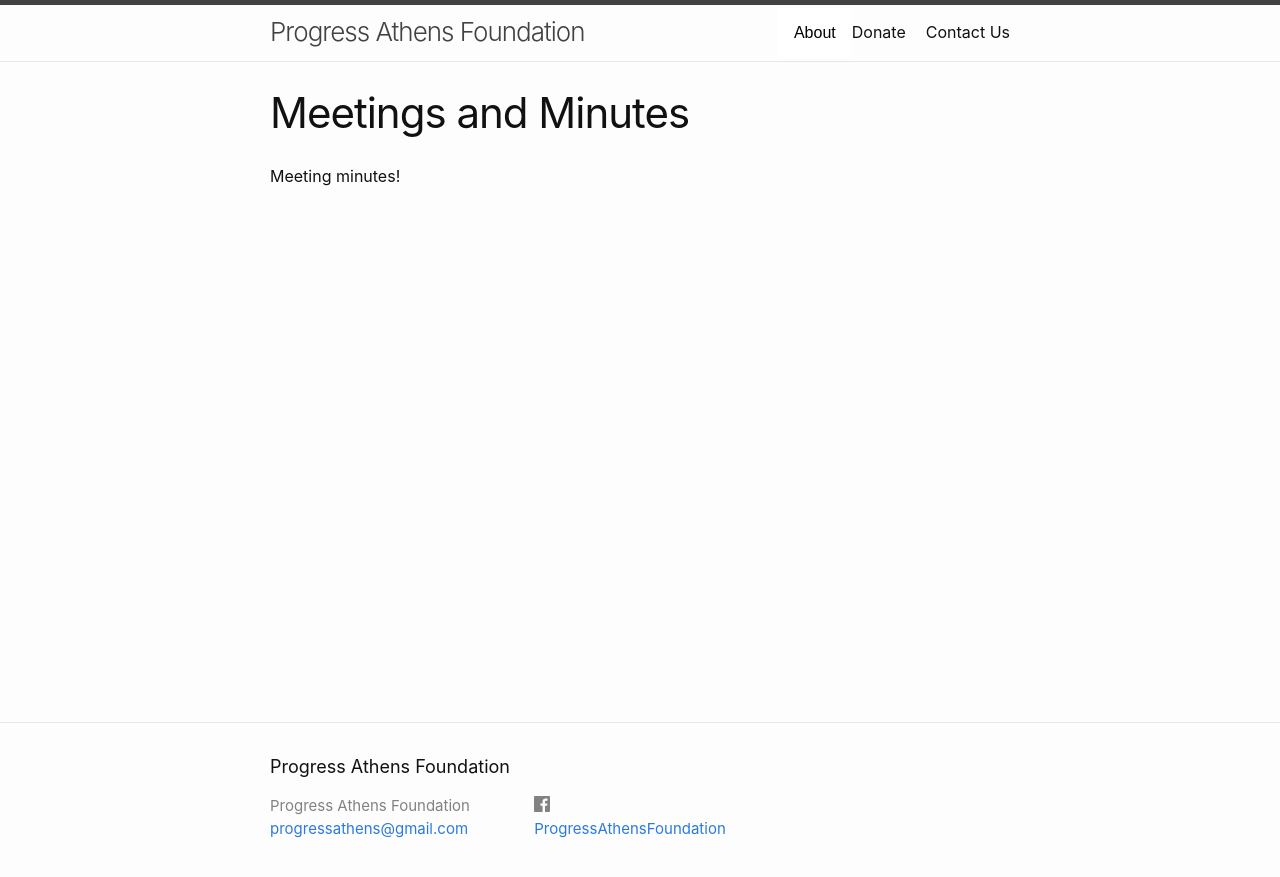
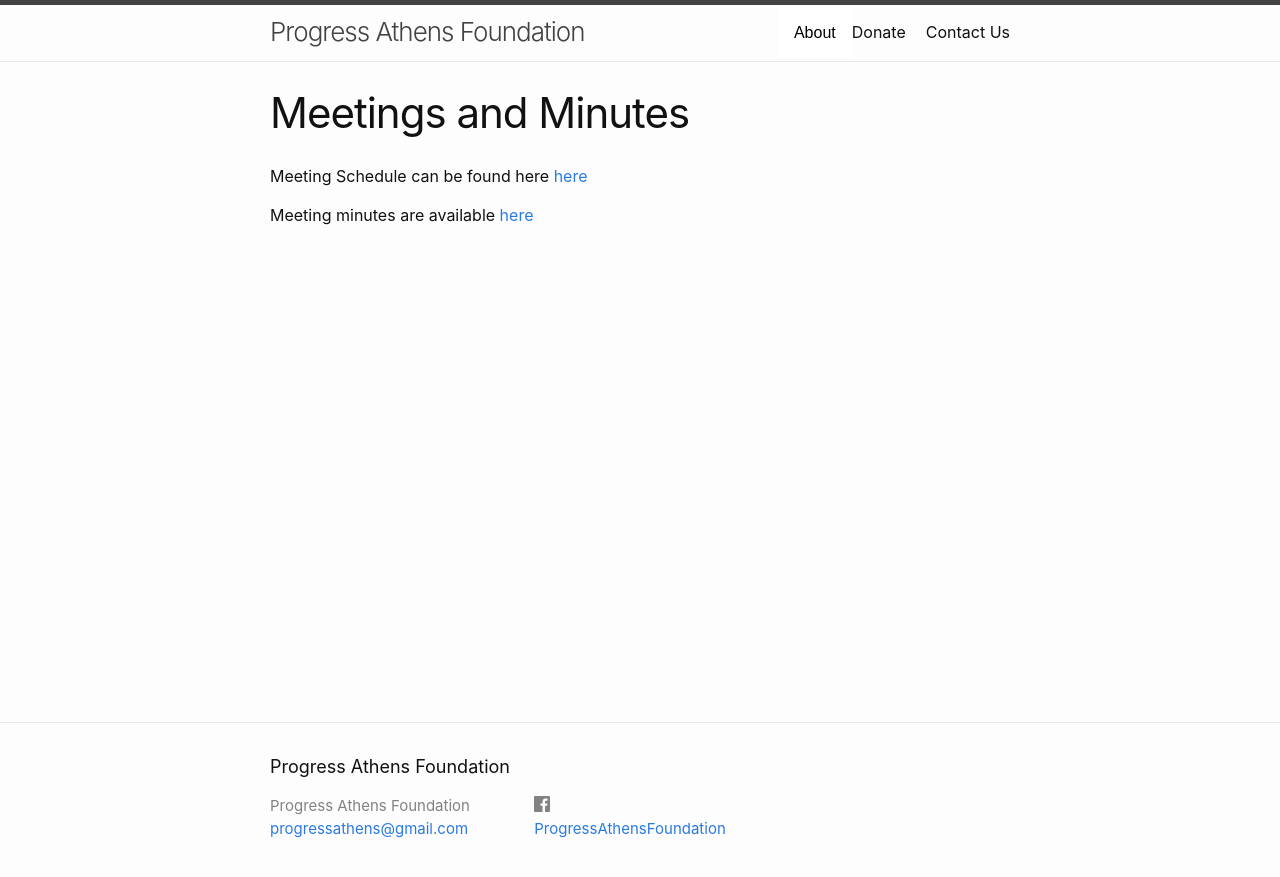
Before and after one commit to helle253/athens-foundation, a Jekyll site: the page built from _about/meetings-and-minutes.md, in a window 1280 px wide. Shown: the top 877 px of the page. Built offline with Jekyll 4.4.1, drawn with Linux system fonts in a browser that asks for light colours.

Commit message:
add some sample link schedule stuff

```diff
--- a/_about/meetings-and-minutes.md
+++ b/_about/meetings-and-minutes.md
@@ -5,4 +5,6 @@ permalink: /about/meetings-and-minutes/
 order: 1
 ---
 
-Meeting minutes!
+Meeting Schedule can be found here [here](https://calendar.google.com/calendar/u/0?cid=NGNlZWJkYzg5OGUzMzUxNjdjOTQ3ODFjZTQ5MTVjMGNiOThkYjVjZWRjMjdhNTE5ZDJiZjZmMDZhNGE0YTVkYkBncm91cC5jYWxlbmRhci5nb29nbGUuY29t)
+
+Meeting minutes are available [here](https://drive.google.com/drive/folders/1fwlfVIrJP0dpkukju25xSTlgVsznhhma)
```
